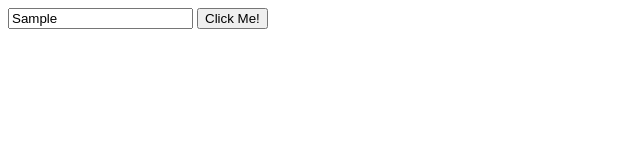
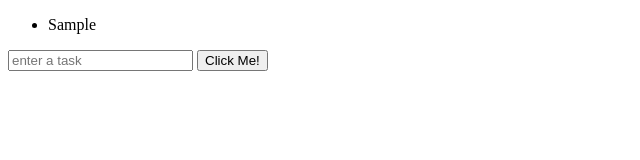
Before and after one commit to javadrip/learn-typescript, a website with bundled scripts: page MiniProject/index.html in a window 1280 px wide. Both pictures are taken after typing "Sample" into the empty fields and a click on the button "Click Me!". Shown: the whole page, without its empty margins (0-640 px from the left). Built offline with nearby package versions, Linux system fonts and the light colour scheme.

Commit message:
Handle form submission and display input

```diff
--- a/MiniProject/index.html
+++ b/MiniProject/index.html
@@ -7,6 +7,7 @@
     <title>Mini Project</title>
   </head>
   <body>
+    <ul id="todolist"></ul>
     <form id="todoform" action="">
       <input id="todoinput" type="text" placeholder="enter a task" />
       <button class="btn" type="submit">Click Me!</button>
--- a/MiniProject/src/index.ts
+++ b/MiniProject/src/index.ts
@@ -1,10 +1,15 @@
 const btn = document.getElementById("btn")! as HTMLButtonElement;
 const input = document.getElementById("todoinput")! as HTMLInputElement;
 const form = document.querySelector("form")!; // We can use "form" instead of the form id "#todoform" because there's only one form on the page. By default "form" selects the first form
+const list = document.getElementById("todolist")!;
 
 function handleSubmit(e: SubmitEvent) {
   e.preventDefault();
-  console.log("Submitted!");
+  const newToDoText = input.value;
+  const newLI = document.createElement("LI");
+  newLI.append(newToDoText);
+  list.append(newLI);
+  input.value = "";
 }
 
 form.addEventListener("submit", handleSubmit);
```
Also changed, not shown: MiniProject/dist/index.js.
